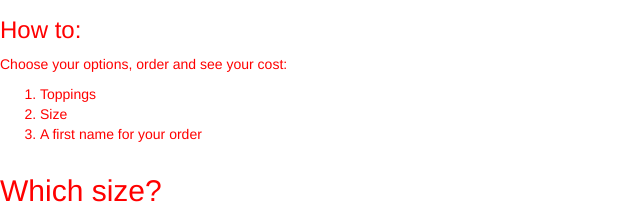
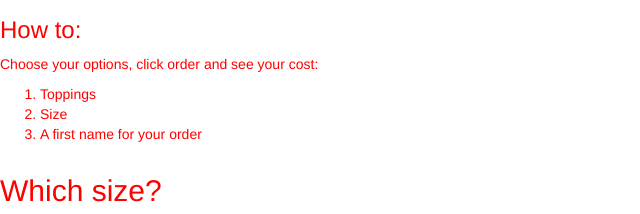
Before and after one commit to tdoherty3/pizza, a plain HTML site: page index.html in a window 1280 px wide. Shown: the part 271-485 px from the top of the page, 0-640 px from the left. Drawn offline with Linux system fonts and the light colour scheme.

```diff
--- a/index.html
+++ b/index.html
@@ -17,7 +17,7 @@
 
   <h2>Let's Order a Pizza Pie!</h2>
   <h3>How to:</h3>
-  <p>Choose your options, order and see your cost:</p>
+  <p>Choose your options, click order and see your cost:</p>
   <ol>
     <li>Toppings</li>
     <li>Size</li>
```
